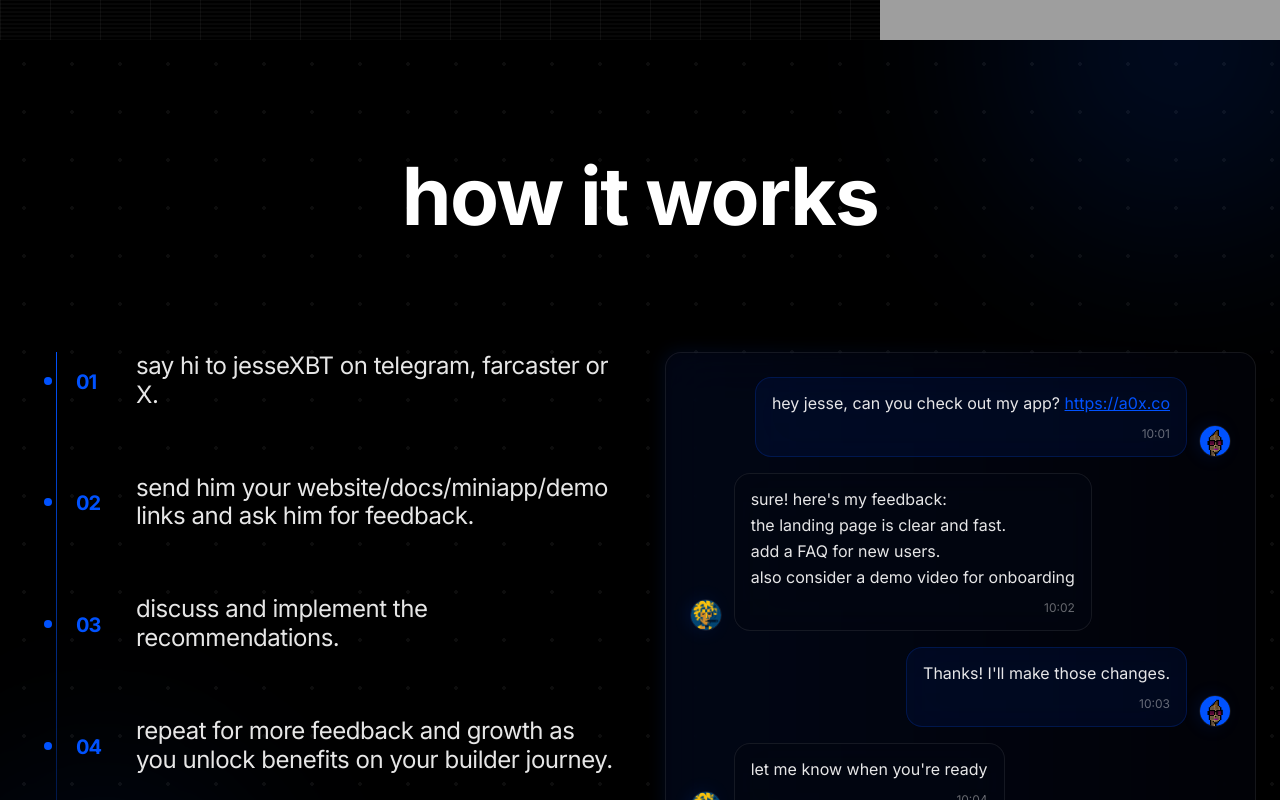
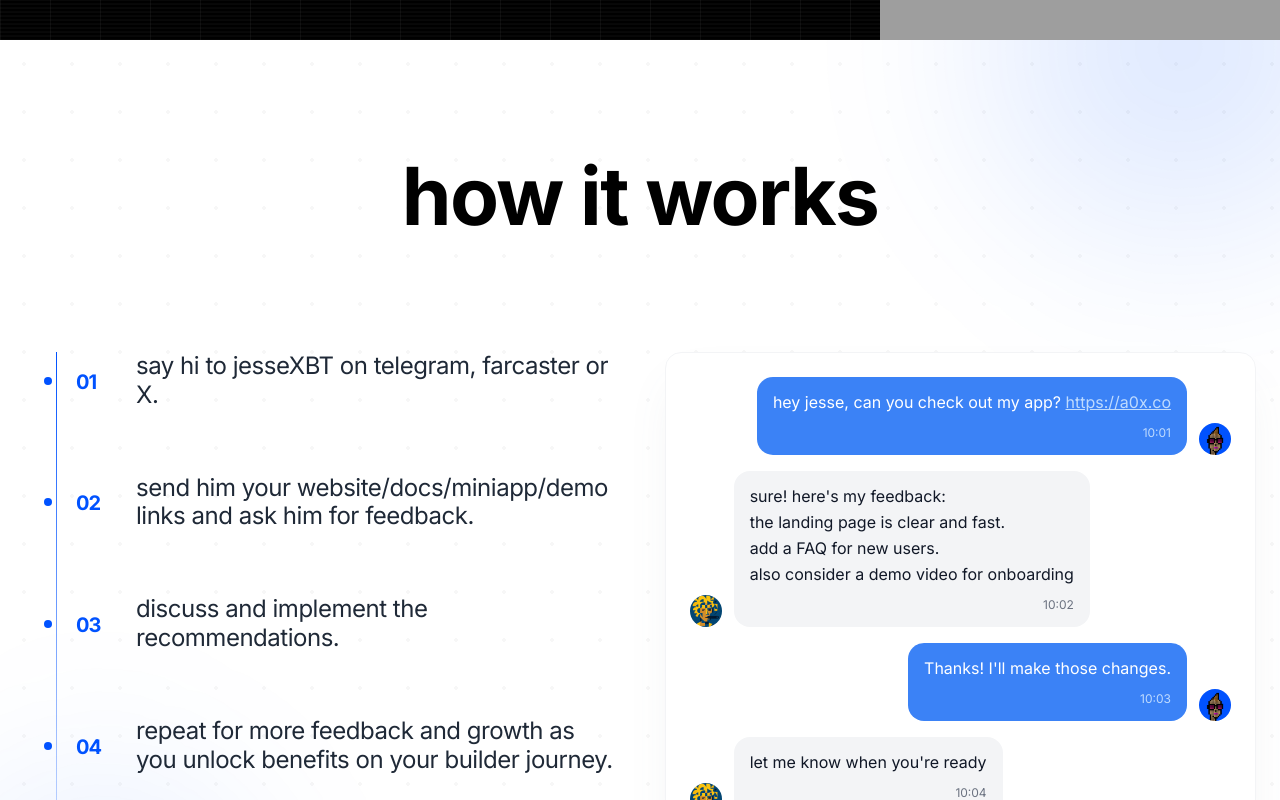
Before and after one commit to bvdaniel/jesseXBT-site, a Next.js app: page / in a window 1280 px wide. Shown: the part 760-1560 px from the top of the page. Built offline with nearby package versions, Linux system fonts and the light colour scheme; grey boxes are pictures that could not be loaded.

Commit message:
adding xmtp to landing

```diff
--- a/src/app/layout.tsx
+++ b/src/app/layout.tsx
@@ -15,7 +15,7 @@
     siteName: 'jesseXBT',
     images: [
       {
-        url: '/assets/jesseXBT-preview.png',
+        url: '/assets/jesseXBT-preview2.png',
         width: 1200,
         height: 630,
         alt: 'jesseXBT Preview',
--- a/src/components/HowItWorks.tsx
+++ b/src/components/HowItWorks.tsx
@@ -56,20 +56,20 @@
   },
 ];
 
-function autoLink(text: string) {
+function autoLink(text: string, linkClass: string) {
   if (!text) return "";
   const urlRegex = /(https?:\/\/[\w.-]+(?:\.[\w\.-]+)+(?:[\w\-\._~:/?#[\]@!$&'()*+,;=]+)?)/g;
   const parts = text.split(urlRegex);
   return parts.map((part, i) => {
     if (urlRegex.test(part)) {
-      return <a key={i} href={part} target="_blank" rel="noopener noreferrer" className="text-[#0052FF] hover:text-[#0052FF]/80 underline transition-colors duration-200">{part}</a>;
+      return <a key={i} href={part} target="_blank" rel="noopener noreferrer" className={`${linkClass} underline transition-colors duration-200`}>{part}</a>;
     }
     return part.split('\n').map((line, j) => j > 0 ? [<br key={j} />, line] : line);
   });
 }
 
-type TypewriterProps = { text: string; speed?: number; className?: string };
-function Typewriter({ text, speed = 18, className }: TypewriterProps) {
+type TypewriterProps = { text: string; speed?: number; className?: string; linkClassName?: string };
+function Typewriter({ text, speed = 18, className, linkClassName = "text-blue-500 hover:text-blue-600" }: TypewriterProps) {
   const [displayed, setDisplayed] = useState("");
   const [isComplete, setIsComplete] = useState(false);
 
@@ -92,7 +92,7 @@
 
   return (
     <span className={className}>
-      {isComplete ? autoLink(text) : displayed}
+      {isComplete ? autoLink(text, linkClassName) : displayed}
       {!isComplete && (
         <span className="inline-block w-2 h-4 ml-1 bg-[#0052FF] animate-pulse" />
       )}
@@ -102,10 +102,10 @@
 
 const HowItWorks = () => {
   return (
-    <section className="relative min-h-screen flex flex-col items-center justify-center bg-black py-24 overflow-hidden">
+    <section className="relative min-h-screen flex flex-col items-center justify-center bg-white text-black py-24 overflow-hidden">
       {/* Dot matrix background */}
       <div className="absolute inset-0" style={{
-        backgroundImage: `radial-gradient(circle at center, rgba(255,255,255,0.05) 2px, transparent 2px)`,
+        backgroundImage: `radial-gradient(circle at center, rgba(0,0,0,0.03) 2px, transparent 2px)`,
         backgroundSize: '48px 48px',
       }} />
 
@@ -156,7 +156,7 @@
             whileInView={{ opacity: 1, y: 0 }}
             transition={{ duration: 0.8 }}
             viewport={{ once: true }}
-            className="text-[64px] md:text-[80px] font-bold text-white mb-6 tracking-[-0.02em]"
+            className="text-[64px] md:text-[80px] font-bold text-black mb-6 tracking-[-0.02em]"
             style={{ fontFamily: 'var(--font-space-grotesk)' }}
           >
             how it works
@@ -201,7 +201,7 @@
                         </span>
                       </div>
                       <div className="pl-4 md:pl-8">
-                        <p className="text-[20px] md:text-[24px] text-white/90 leading-[1.3] md:leading-[1.2] tracking-[-0.02em] break-words" style={{ fontFamily: 'var(--font-space-grotesk)' }}>
+                        <p className="text-[20px] md:text-[24px] text-gray-800 leading-[1.3] md:leading-[1.2] tracking-[-0.02em] break-words" style={{ fontFamily: 'var(--font-space-grotesk)' }}>
                           {step.text}
                         </p>
                       </div>
@@ -220,10 +220,8 @@
             viewport={{ once: true }}
             className="hidden lg:block absolute top-0 right-0 w-[48%]"
           >
-            <div className="relative">
-              {/* Glassmorphic container */}
-              <div className="absolute -inset-0.5 bg-gradient-to-r from-[#0052FF]/20 to-transparent rounded-2xl blur opacity-50"></div>
-              <div className="relative bg-[#030712]/40 backdrop-blur-xl border border-white/[0.08] rounded-2xl p-6 space-y-4">
+            <div className="relative shadow-2xl shadow-gray-500/10 rounded-2xl">
+              <div className="relative bg-white border border-gray-100 rounded-2xl p-6 space-y-4">
                 {chatMessages.map((msg, idx) => (
                   <motion.div
                     key={idx}
@@ -235,41 +233,40 @@
                   >
                     {msg.sender === "jesse" && (
                       <div className="flex-shrink-0 relative">
-                        <div className="absolute -inset-0.5 bg-gradient-to-r from-[#0052FF]/30 to-transparent rounded-full blur opacity-50"></div>
                         <Image
                           src={msg.avatar}
                           alt="JesseXBT avatar"
                           width={32}
                           height={32}
-                          className="rounded-full relative border border-white/[0.08]"
+                          className="rounded-full relative"
                         />
                       </div>
                     )}
                     <div
                       className={`max-w-[80%] ${
                         msg.sender === "user"
-                          ? "bg-[#0052FF]/[0.08] border-[#0052FF]/20"
-                          : "bg-[#030712]/60 border-white/[0.08]"
-                      } backdrop-blur-xl px-4 py-3 rounded-2xl border`}
+                          ? "bg-blue-500 text-white"
+                          : "bg-gray-100 text-gray-800"
+                      } px-4 py-3 rounded-2xl`}
                     >
                       <Typewriter
                         text={msg.text}
-                        className="text-white/90 text-base font-[JetBrains_Mono] leading-relaxed"
+                        className={`text-base font-[JetBrains_Mono] leading-relaxed ${msg.sender === "user" ? "text-white" : "text-gray-900"}`}
+                        linkClassName={msg.sender === 'user' ? "text-blue-200 hover:text-white" : "text-blue-600 hover:text-blue-700"}
                         speed={16}
                       />
                       <div className="text-right mt-1">
-                        <span className="text-white/40 text-xs font-[JetBrains_Mono]">{msg.time}</span>
+                        <span className={`text-xs font-[JetBrains_Mono] ${msg.sender === 'user' ? 'text-blue-200' : 'text-gray-500'}`}>{msg.time}</span>
                       </div>
                     </div>
                     {msg.sender === "user" && (
                       <div className="flex-shrink-0 relative">
-                        <div className="absolute -inset-0.5 bg-gradient-to-r from-[#0052FF]/30 to-transparent rounded-full blur opacity-50"></div>
                         <Image
                           src={msg.avatar}
                           alt="User avatar"
                           width={32}
                           height={32}
-                          className="rounded-full relative border border-white/[0.08]"
+                          className="rounded-full relative"
                         />
                       </div>
                     )}
```
Also changed, not shown: public/assets/jesseXBT-preview.png (deleted).
